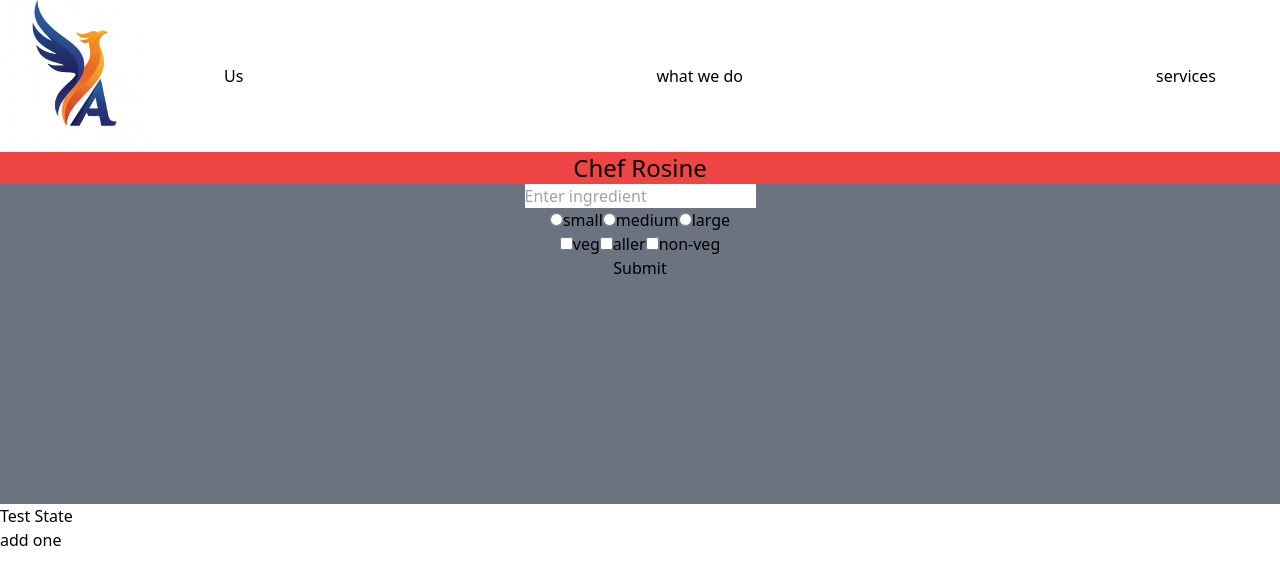
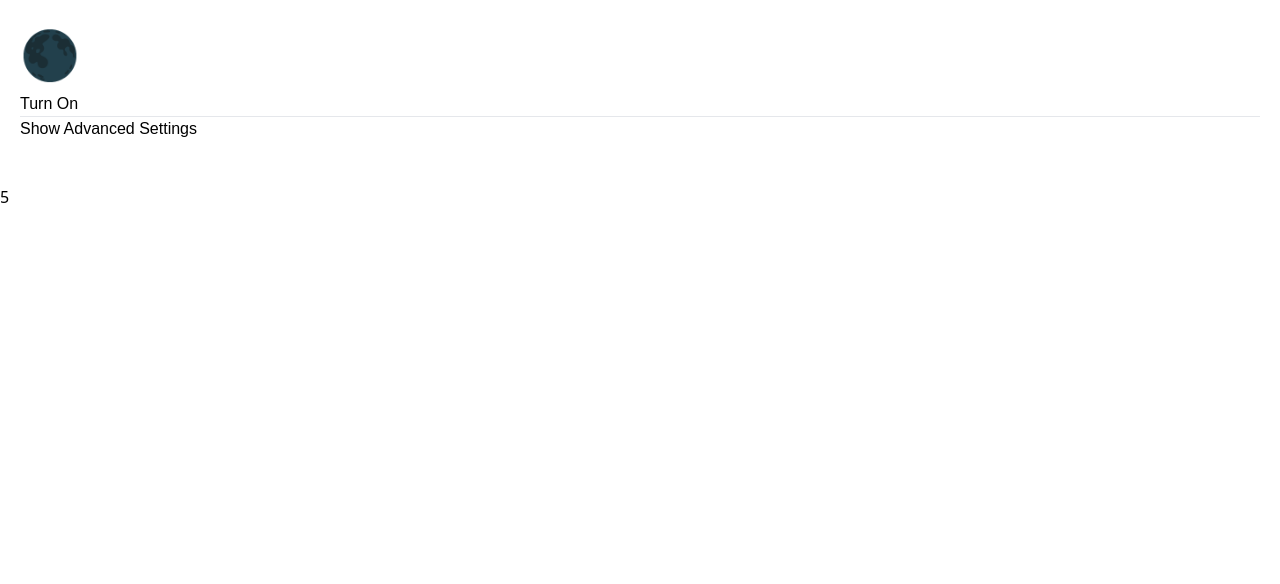
Before and after one commit to Zerro2003/TheReaction, a React (Vite) app: page / in a window 1280 px wide. Shown: the top 584 px of the page. Built offline with nearby package versions, Linux system fonts and the light colour scheme.

Commit message:
refactor: update main.tsx imports for conditional rendering components

```diff
--- a/src/main.tsx
+++ b/src/main.tsx
@@ -1,17 +1,13 @@
 import { StrictMode } from "react";
 import { createRoot } from "react-dom/client";
 import "./index.css";
-import NewFacts from "./nav.tsx";
-import Sim from "./sim.tsx";
-import { myData } from "./data.tsx";
-import Chef from "./chef.tsx";
-import Space from "./space.tsx";
-import TestState from "./testState.tsx";
+import SmartLamp from "./myLamp.tsx";
+import Write from "./writeCurrent.tsx";
+import TitleCounter from "./titleCounter.tsx";
 createRoot(document.getElementById("root")!).render(
   <StrictMode>
-    <NewFacts/>
-    <Chef/>
-    <Space/>
-    <TestState/>
+    <SmartLamp />
+    <Write />
+    <TitleCounter />
   </StrictMode>,
 );
```
